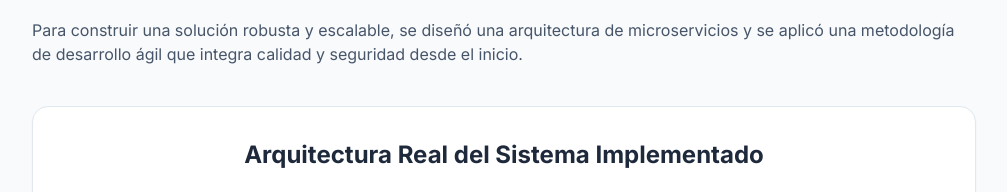
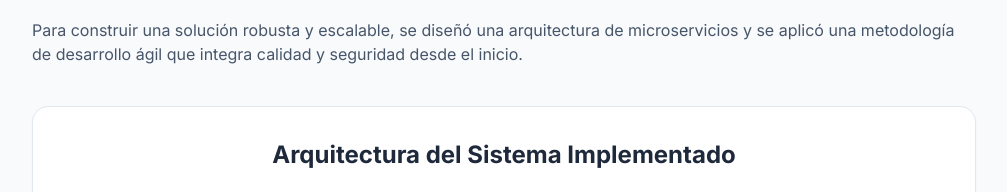
Before and after one commit to Hion-creator/presentacion-chatbot, a plain HTML site: page index.html in a window 1280 px wide. Shown: the part 1920-2112 px from the top of the page, without its empty margins (264-1271 px from the left). Drawn offline with nearby package versions, Linux system fonts and the light colour scheme.

Commit message:
fix: error copy

```diff
--- a/index.html
+++ b/index.html
@@ -143,7 +143,7 @@
                 <h2 class="text-3xl font-bold mb-8">Arquitectura y Metodología</h2>
                 <p class="mb-10 text-slate-600">Para construir una solución robusta y escalable, se diseñó una arquitectura de microservicios y se aplicó una metodología de desarrollo ágil que integra calidad y seguridad desde el inicio.</p>
                 <div class="bg-white p-8 rounded-2xl shadow-sm border border-slate-200 mb-12">
-                    <h3 class="text-2xl font-bold mb-6 text-center">Arquitectura Real del Sistema Implementado</h3>
+                    <h3 class="text-2xl font-bold mb-6 text-center">Arquitectura del Sistema Implementado</h3>
                     <div class="max-w-5xl mx-auto">
                         <!-- Frontend Layer -->
                         <div class="border-2 border-sky-500 rounded-xl p-4 mb-4 bg-sky-50 has-tooltip relative">
```
